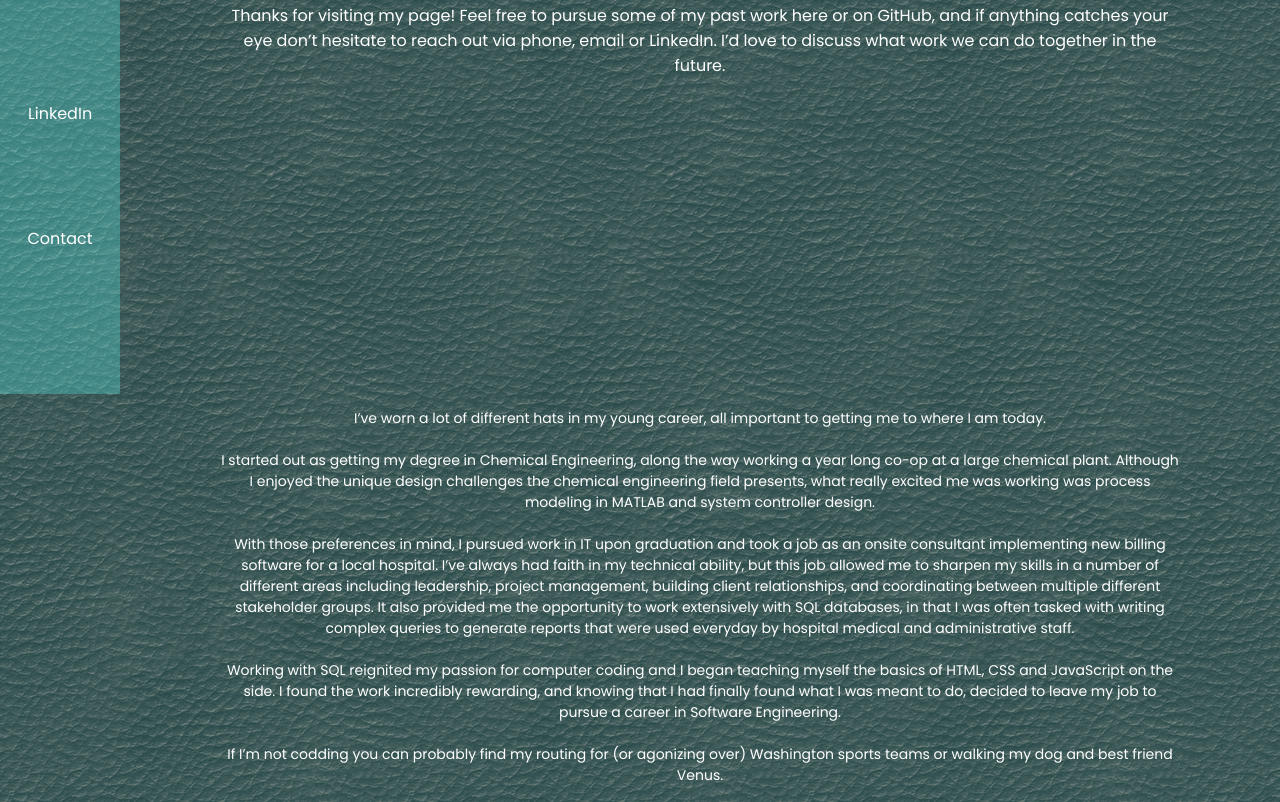
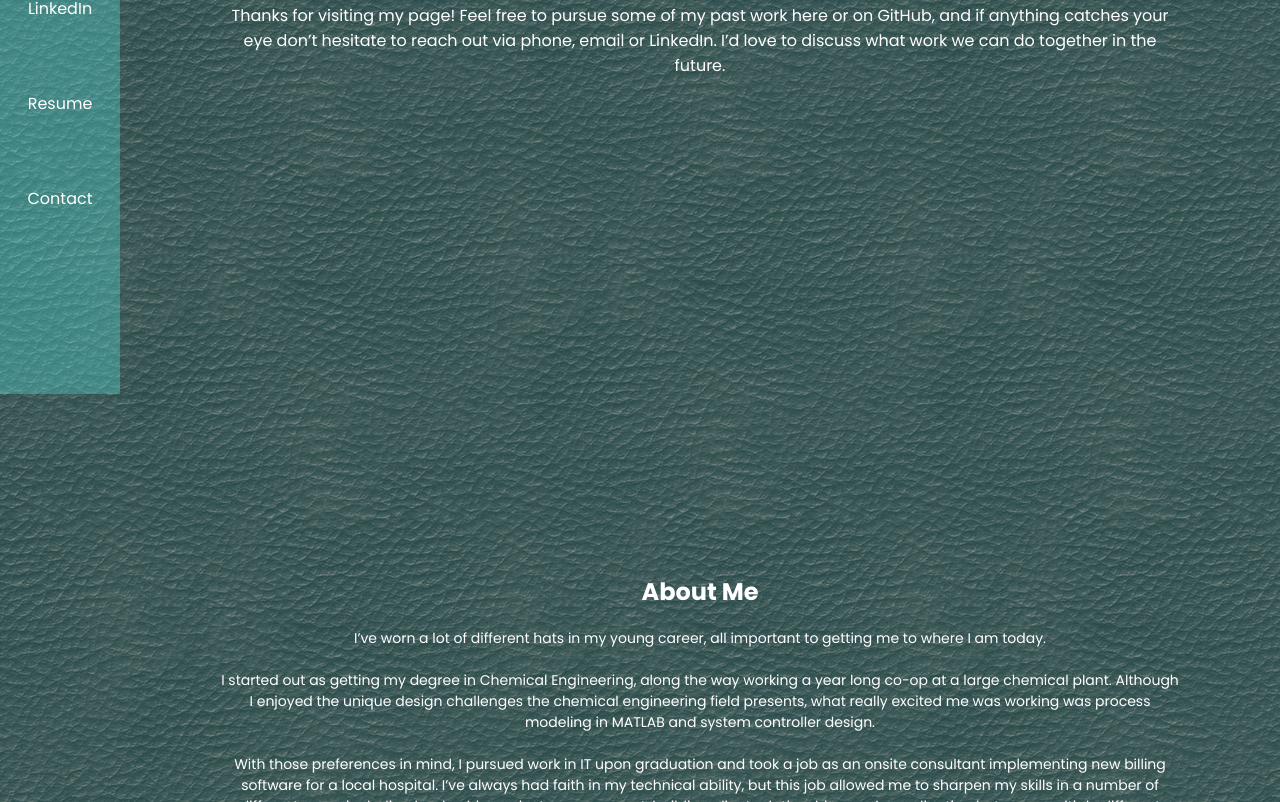
Before and after one commit to walterporzel/walterporzel.github.io, a plain HTML site: page index.html in a window 1280 px wide. Shown: the part 406-1208 px from the top of the page. Drawn offline with Linux system fonts and the light colour scheme.

Commit message:
completed for today

```diff
--- a/index.html
+++ b/index.html
@@ -14,10 +14,11 @@
 			<a class="picture" href="#intro"><img class="My-picture" src="https://avatars0.githubusercontent.com/u/52131739?s=460&v=4" alt="Photo of me"></a>
 		</div>
 		<nav>
-			<a class="navbarLinks" href="Walter-Porzel-Resume.pdf">Resume</a>
+			<a class="navbarLinks" href="#aboutMe">About Me</a>
 			<a class="navbarLinks" href="https://github.com/walterporzel">Github</a>
 			<a class="navbarLinks" href="#projects">Projects</a>
 			<a class="navbarLinks" href="https://www.linkedin.com/in/walter-porzel/">LinkedIn</a>
+			<a class="navbarLinks" href="Walter-Porzel-Resume.pdf">Resume</a>
 			<a class="navbarLinks" href="#contact">Contact</a>
 		</nav>
 	</div>
@@ -27,7 +28,9 @@
 			<p class="title">Software Engineer</p>
 			<p class="introStatement">Thanks for visiting my page! Feel free to pursue some of my past work here or on GitHub, and if anything catches your eye don’t hesitate to reach out via phone, email or LinkedIn. I’d love to discuss what work we can do together in the future. </p>
 		</div>
-		<p class="aboutMe">
+		<div id="aboutMe">
+			<h2>About Me</h2>
+			<p class="aboutMeSection">
 				I’ve worn a lot of different hats in my young career, all important to getting me to where I am today.
 				<br>
 				<br>
@@ -42,6 +45,7 @@
 				<br>
 				If I’m not codding you can probably find my routing for (or agonizing over) Washington sports teams or walking my dog and best friend Venus.
 			</p>
+		</div>
 		<div id="projects">
 			<h2 class="projectTitle">Cocktail Hour</h2>
 			<div class='linksWrapper'>
--- a/style.css
+++ b/style.css
@@ -52,7 +52,7 @@ footer{
 
 /* Navbar Styles */
 .navbarLinks{
-	padding: 50px 0px;
+	padding: 35px 0px;
 	width: 100%;
 	text-align: center;
 }
@@ -107,7 +107,13 @@ footer{
 	margin-top: 40px;
 }
 /* About Me Section styles */
-.aboutMe{
+#aboutMe{
+	display: flex;
+	flex-direction: column;
+	justify-content: center;
+	height: 100vh;
+}
+.aboutMeSection{
 	font-size: 14px;
 }
 
```
Lines whose indentation alone changed are shown as unchanged.
